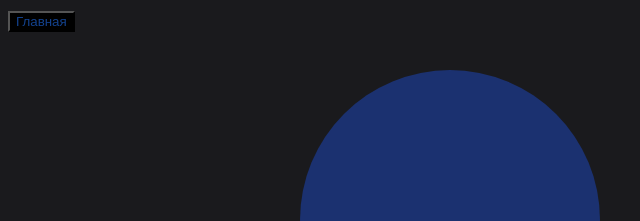
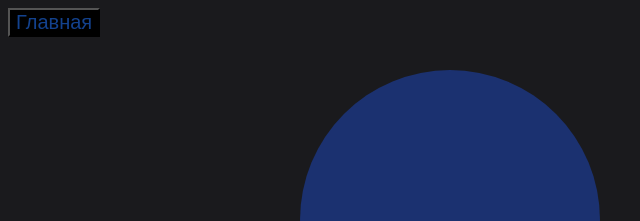
Before and after one commit to Miroshkin0207/kliker, a plain HTML site: page index.html in a window 1280 px wide. Shown: the top 221 px of the page, 0-640 px from the left. Drawn offline with Linux system fonts and the light colour scheme.

Commit message:
Update style.css

```diff
--- a/style.css
+++ b/style.css
@@ -7,7 +7,8 @@ font-size: 20px
 }
 button {
 background-color: black;
-color: rgb(19, 66, 142)
+color: rgb(19, 66, 142);
+font-size: 20px
 }
 #krug {
 width: 300px;
```
